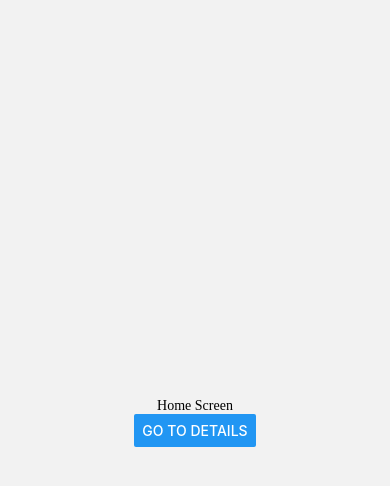
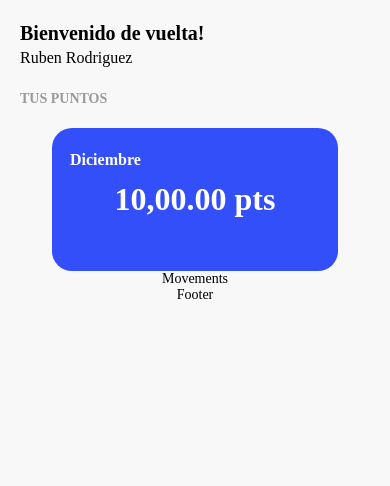
Before and after one commit to iJesusApm/digital-house, a React Native app: screen / in a window 390 px wide. Shown: the top 486 px of the page. Built offline with nearby package versions, Linux system fonts and the light colour scheme.

Commit message:
feat: add home components, implement static points

```diff
--- /dev/null
+++ b/src/containers/Home/components/Footer.tsx
@@ -0,0 +1,22 @@
+import React from 'react';
+import {View, Text, StyleSheet} from 'react-native';
+
+const Footer = () => {
+  return (
+    <View style={styles.wrapper}>
+      <Text style={styles.label}>Footer</Text>
+    </View>
+  );
+};
+
+const styles = StyleSheet.create({
+  wrapper: {
+    alignItems: 'center',
+    justifyContent: 'center',
+  },
+  label: {
+    fontFamily: 'Avenir',
+  },
+});
+
+export default Footer;
--- /dev/null
+++ b/src/containers/Home/components/Header.tsx
@@ -0,0 +1,28 @@
+import React from 'react';
+import {Text, StyleSheet} from 'react-native';
+
+const Header = () => {
+  return (
+    <>
+      <Text style={styles.title}>Bienvenido de vuelta!</Text>
+      <Text style={styles.subtitle}>Ruben Rodriguez</Text>
+    </>
+  );
+};
+
+const styles = StyleSheet.create({
+  title: {
+    fontFamily: 'Avenir',
+    fontSize: 20,
+    lineHeight: 27.32,
+    fontWeight: '800',
+  },
+  subtitle: {
+    fontFamily: 'Avenir',
+    fontSize: 16,
+    lineHeight: 21.86,
+    fontWeight: '400',
+  },
+});
+
+export default Header;
--- a/src/containers/Home/index.tsx
+++ b/src/containers/Home/index.tsx
@@ -1,23 +1,34 @@
 import React from 'react';
-import {View, Text, StyleSheet, Button} from 'react-native';
-import {useNavigation} from '@react-navigation/native';
-import {SCREENS_ROUTES} from '../../navigations/constans';
+import {View, StyleSheet, SafeAreaView} from 'react-native';
+import {COLORS} from '../../styles/colors';
+import Footer from './components/Footer';
+// import {useNavigation} from '@react-navigation/native';
+import Header from './components/Header';
+import Movements from './molecules/Movements';
+import Points from './molecules/Points';
 
 const HomeScreen = () => {
-  const navigation = useNavigation();
+  // const navigation = useNavigation();
   return (
-    <View style={styles.wrapper}>
-      <Text style={styles.label}>Home Screen</Text>
-      <Button title="Go to Details" onPress={() => navigation.navigate(SCREENS_ROUTES.DETAIL)} />
-    </View>
+    <SafeAreaView style={styles.wrapper}>
+      <View style={styles.container}>
+        <Header />
+        <Points />
+        <Movements />
+        <Footer />
+      </View>
+    </SafeAreaView>
   );
 };
 
 const styles = StyleSheet.create({
   wrapper: {
     flex: 1,
-    alignItems: 'center',
-    justifyContent: 'center',
+    backgroundColor: COLORS.WHITE_BACKGROUND,
+  },
+  container: {
+    marginHorizontal: 20,
+    marginTop: 20,
   },
   label: {
     fontFamily: 'Avenir',
--- /dev/null
+++ b/src/containers/Home/molecules/Movements.tsx
@@ -0,0 +1,22 @@
+import React from 'react';
+import {View, Text, StyleSheet} from 'react-native';
+
+const Movements = () => {
+  return (
+    <View style={styles.wrapper}>
+      <Text style={styles.label}>Movements</Text>
+    </View>
+  );
+};
+
+const styles = StyleSheet.create({
+  wrapper: {
+    alignItems: 'center',
+    justifyContent: 'center',
+  },
+  label: {
+    fontFamily: 'Avenir',
+  },
+});
+
+export default Movements;
--- /dev/null
+++ b/src/containers/Home/molecules/Points.tsx
@@ -0,0 +1,61 @@
+import React from 'react';
+import {View, Text, StyleSheet} from 'react-native';
+import {COLORS} from '../../../styles/colors';
+
+const Points = ({points = '10,00.00'}) => {
+  return (
+    <View style={styles.wraper}>
+      <Text style={styles.title}>TUS PUNTOS</Text>
+      <View style={styles.center}>
+        <View style={styles.info}>
+          <Text style={styles.monthLabel}>Diciembre</Text>
+          <Text style={styles.pointsLabel}>{points} pts</Text>
+        </View>
+      </View>
+    </View>
+  );
+};
+
+const styles = StyleSheet.create({
+  wraper: {
+    marginTop: 20,
+  },
+  title: {
+    fontFamily: 'Avenir',
+    fontWeight: '800',
+    fontSize: 14,
+    lineHeight: 19.12,
+    color: COLORS.GRAY,
+  },
+  center: {
+    alignItems: 'center',
+    justifyContent: 'center',
+  },
+  info: {
+    backgroundColor: COLORS.PRIMARY,
+    marginTop: 20,
+    width: 286,
+    height: 143,
+    borderRadius: 20,
+  },
+  monthLabel: {
+    marginLeft: 18,
+    marginTop: 21,
+    fontFamily: 'Avenir',
+    fontWeight: '800',
+    fontSize: 16,
+    lineHeight: 21.86,
+    color: COLORS.WHITE,
+  },
+  pointsLabel: {
+    marginTop: 7,
+    fontFamily: 'Avenir',
+    fontWeight: '800',
+    fontSize: 32,
+    lineHeight: 43.71,
+    color: COLORS.WHITE,
+    textAlign: 'center',
+  },
+});
+
+export default Points;
--- /dev/null
+++ b/src/styles/colors.ts
@@ -0,0 +1,7 @@
+export const COLORS = {
+  WHITE: '#FFFFFF',
+  WHITE_BACKGROUND: '#F8F8F8',
+  BLACK: '#000000',
+  GRAY: '#9B9898',
+  PRIMARY: '#334FFA',
+};
```
